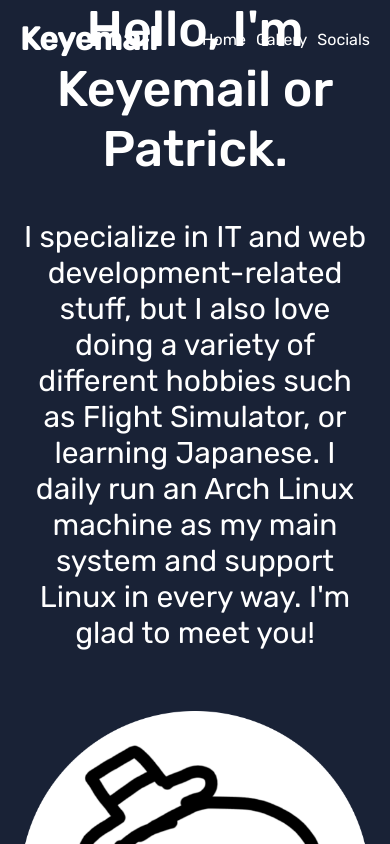
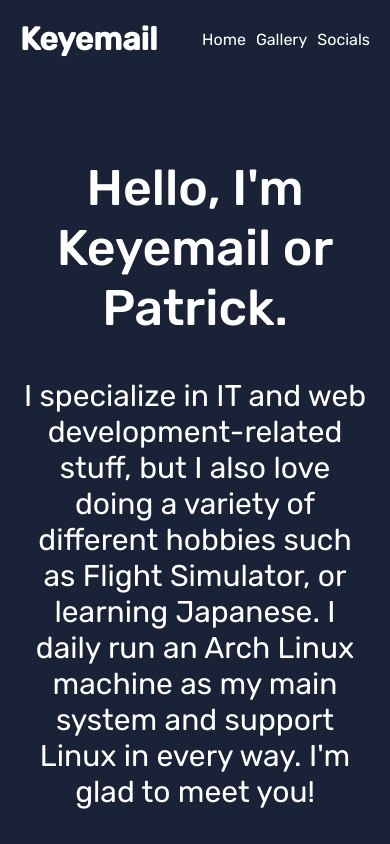
Before and after one commit to Keyemail/keyemail-dev, a Vue app: page / in a window 390 px wide. Shown: the top 844 px of the page. Built offline with nearby package versions, Linux system fonts and the light colour scheme.

Commit message:
fix fix home screen

```diff
--- a/src/views/HomePage.vue
+++ b/src/views/HomePage.vue
@@ -92,6 +92,10 @@
   .workinprogress {
     font-size: 10px;
   }
+  .header {
+    height: auto;
+    margin-top: 100px;
+  }
 }
 
 @media only screen and (max-height: 720px) {
```
